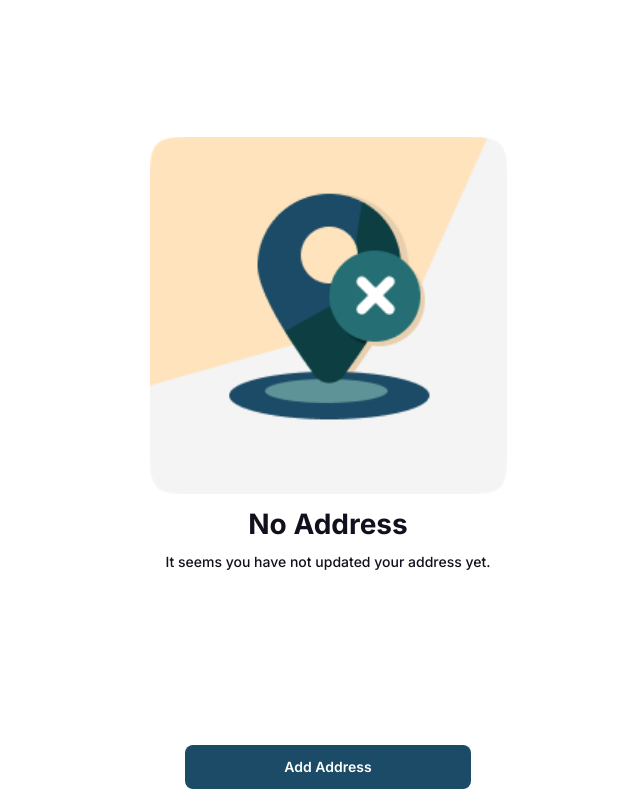
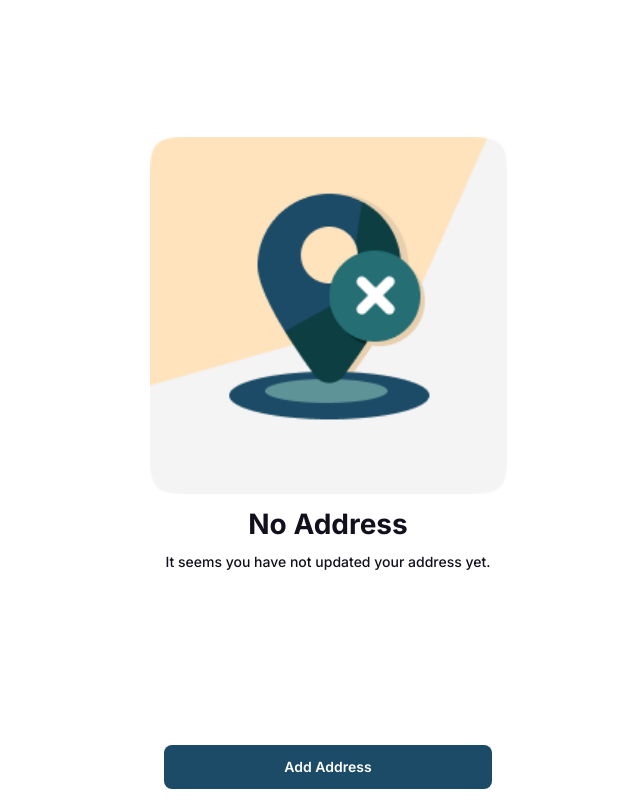
Before and after one commit to Gabriel-Lassen/E-Commerce-CodeVerse, a React (Vite) app in the folder codeverse/: page /myanddress in a window 1280 px wide. Shown: the whole page, without its empty margins (312-952 px from the left). Built offline with nearby package versions, Linux system fonts and the light colour scheme.

Commit message:
refactor: padding in  my andrdress

```diff
--- a/codeverse/src/components/NotFoundMyAnddress/styles.module.scss
+++ b/codeverse/src/components/NotFoundMyAnddress/styles.module.scss
@@ -34,7 +34,7 @@
         display: flex;
         position: fixed;
         bottom: 11px;
-        padding: 10px 99px;
+        padding: 10px 120px;
         justify-content: center;
         align-items: center;
         gap: 8px;
```
